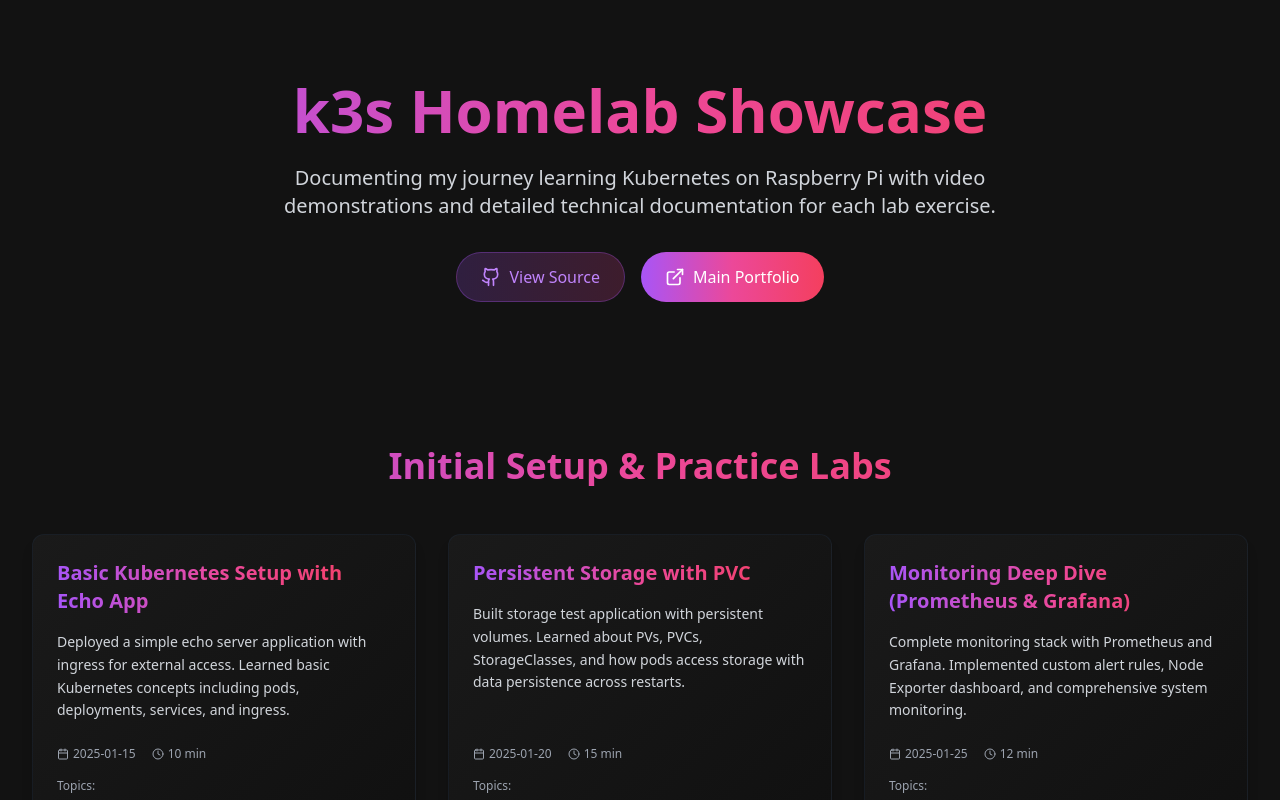
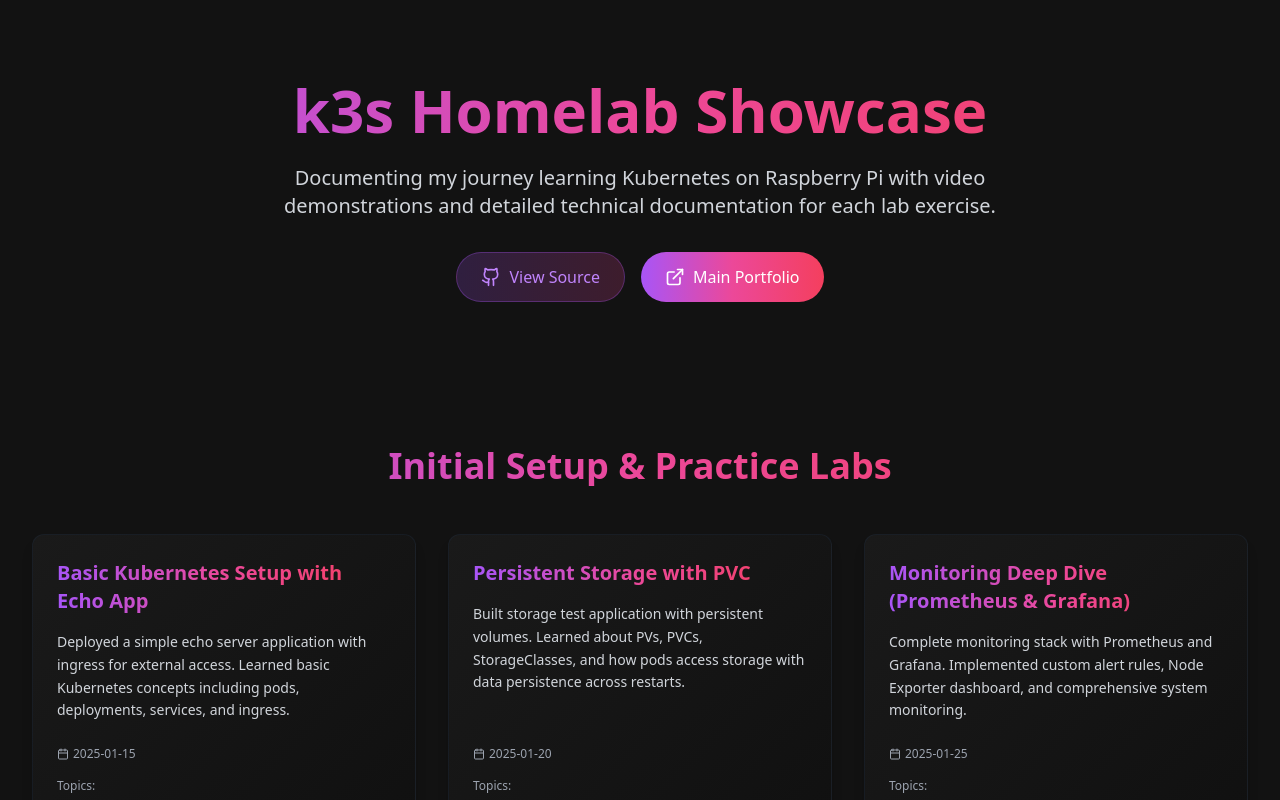
Before and after one commit to umar11b/k3s-showcase, a Next.js app: page / in a window 1280 px wide. Shown: the top 800 px of the page. Built offline with nearby package versions, Linux system fonts and the light colour scheme.

Commit message:
minor adjustment

```diff
--- a/src/app/page.tsx
+++ b/src/app/page.tsx
@@ -19,7 +19,6 @@
     videoUrl: "/videos/lab1-demo.mp4",
     thumbnail: "/images/lab1-thumb.jpg",
     date: "2025-01-15",
-    duration: "10 min",
     tags: ["Pods", "Deployments", "Services", "Ingress"],
   },
   {
@@ -30,7 +29,6 @@
     videoUrl: "/videos/lab2-demo.mp4",
     thumbnail: "/images/lab2-thumb.jpg",
     date: "2025-01-20",
-    duration: "15 min",
     tags: ["Storage", "PVC", "Persistent Volumes"],
   },
   {
@@ -41,7 +39,6 @@
     videoUrl: "/videos/lab3-demo.mp4",
     thumbnail: "/images/lab3-thumb.jpg",
     date: "2025-01-25",
-    duration: "12 min",
     tags: ["Monitoring", "Prometheus", "Grafana", "Alerting"],
   },
 ];
@@ -87,10 +84,6 @@
           <div className="flex items-center gap-1">
             <CalendarIcon className="w-3 h-3" />
             {lab.date}
-          </div>
-          <div className="flex items-center gap-1">
-            <ClockIcon className="w-3 h-3" />
-            {lab.duration}
           </div>
         </div>
 
```
